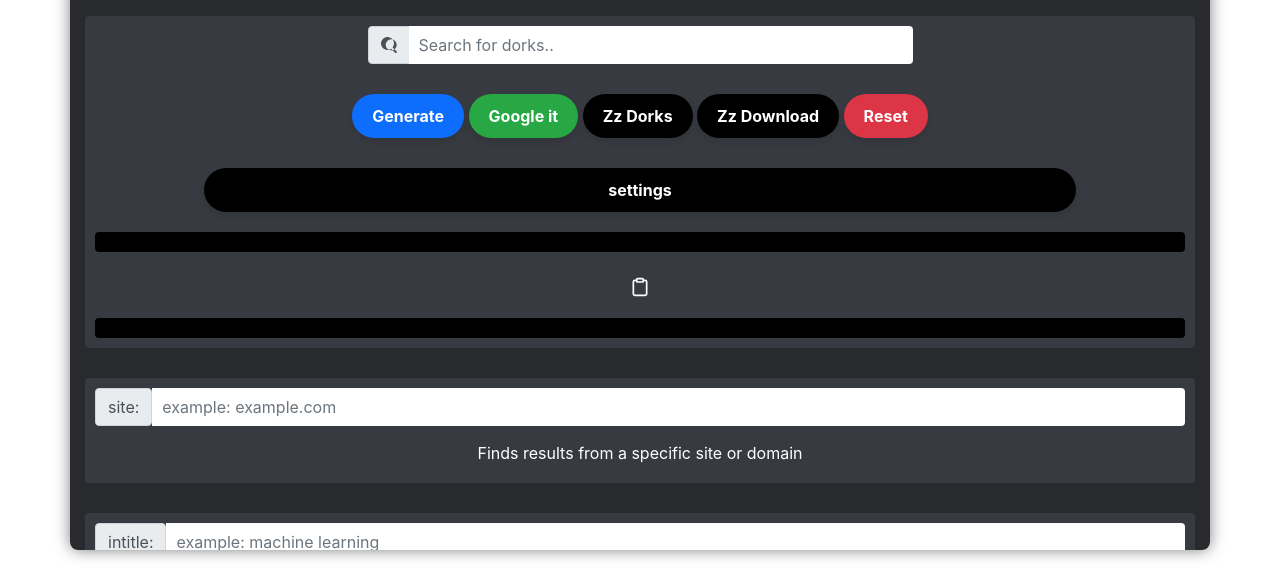
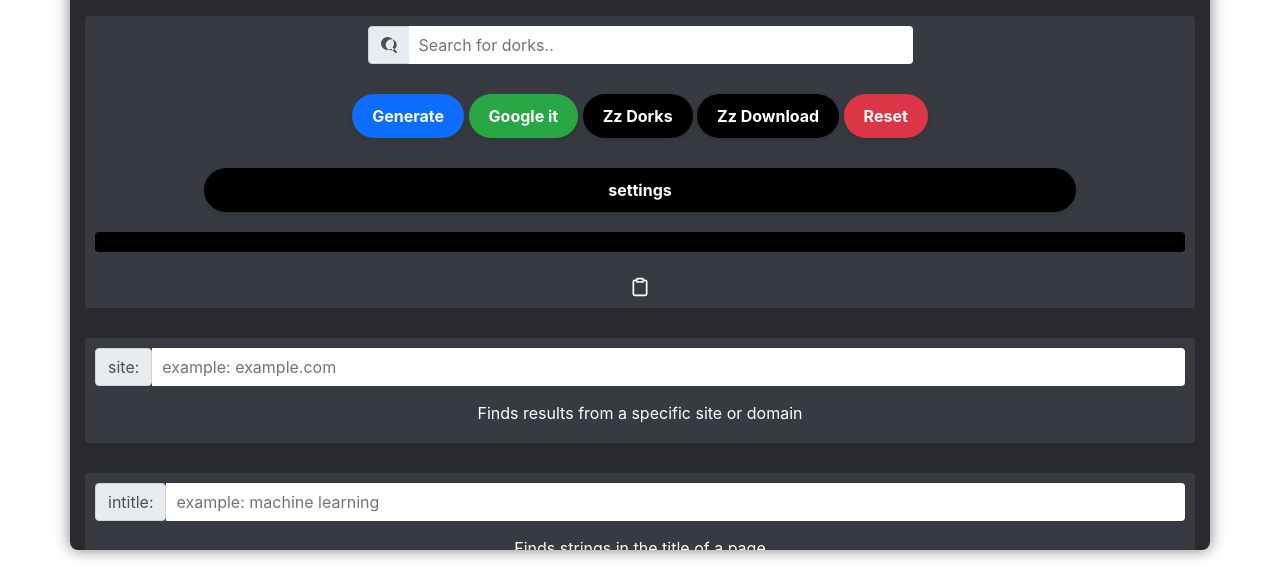
Before and after one commit to Fareszz1/Google-Dorkzz, a plain HTML site: page index.html in a window 1280 px wide. Shown: the part 170-743 px from the top of the page. Drawn offline with nearby package versions, Linux system fonts and the light colour scheme; some packages are replaced by stand-ins of ours; a script that the page names is missing.

Commit message:
Update index.html

```diff
--- a/index.html
+++ b/index.html
@@ -56,10 +56,6 @@
                         </svg>
                     </span>
                 </button>
-
-                <div class="output" id="stared">
-
-                </div>
 
             </div>
 
```
